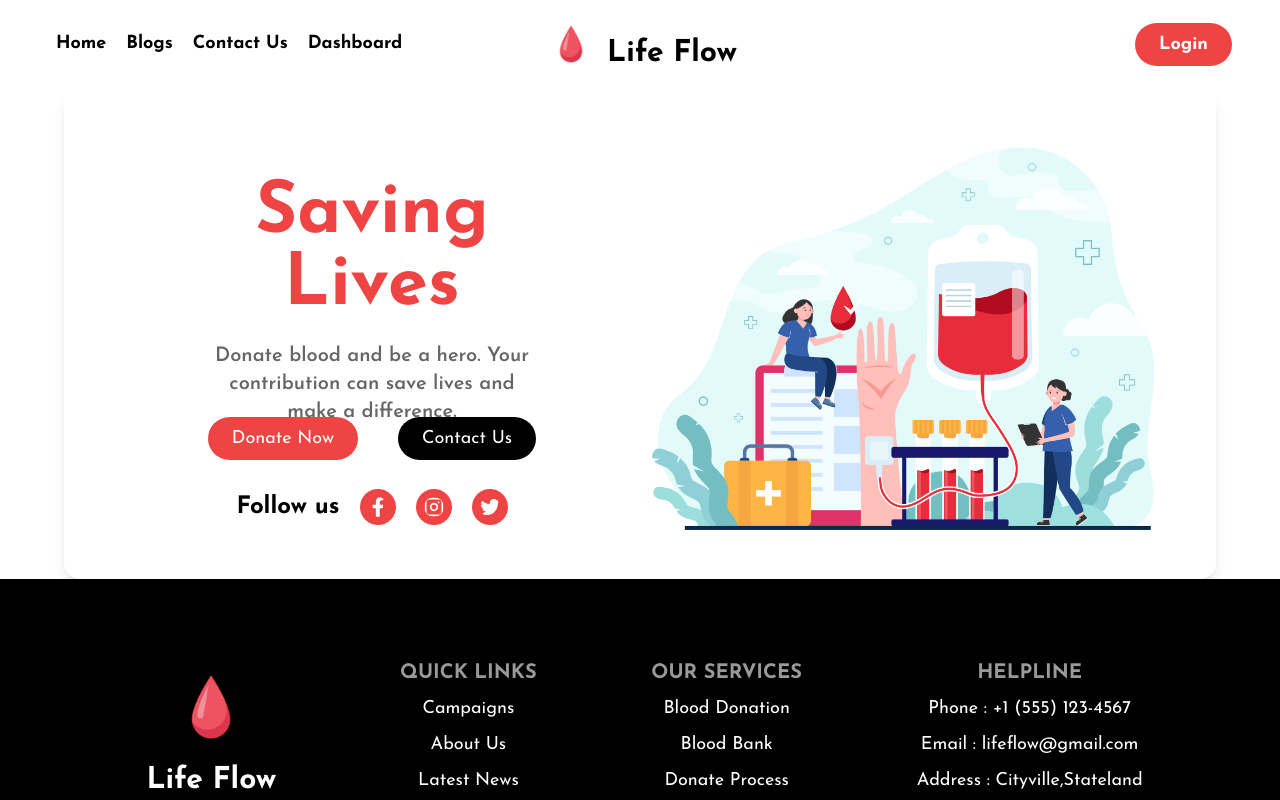
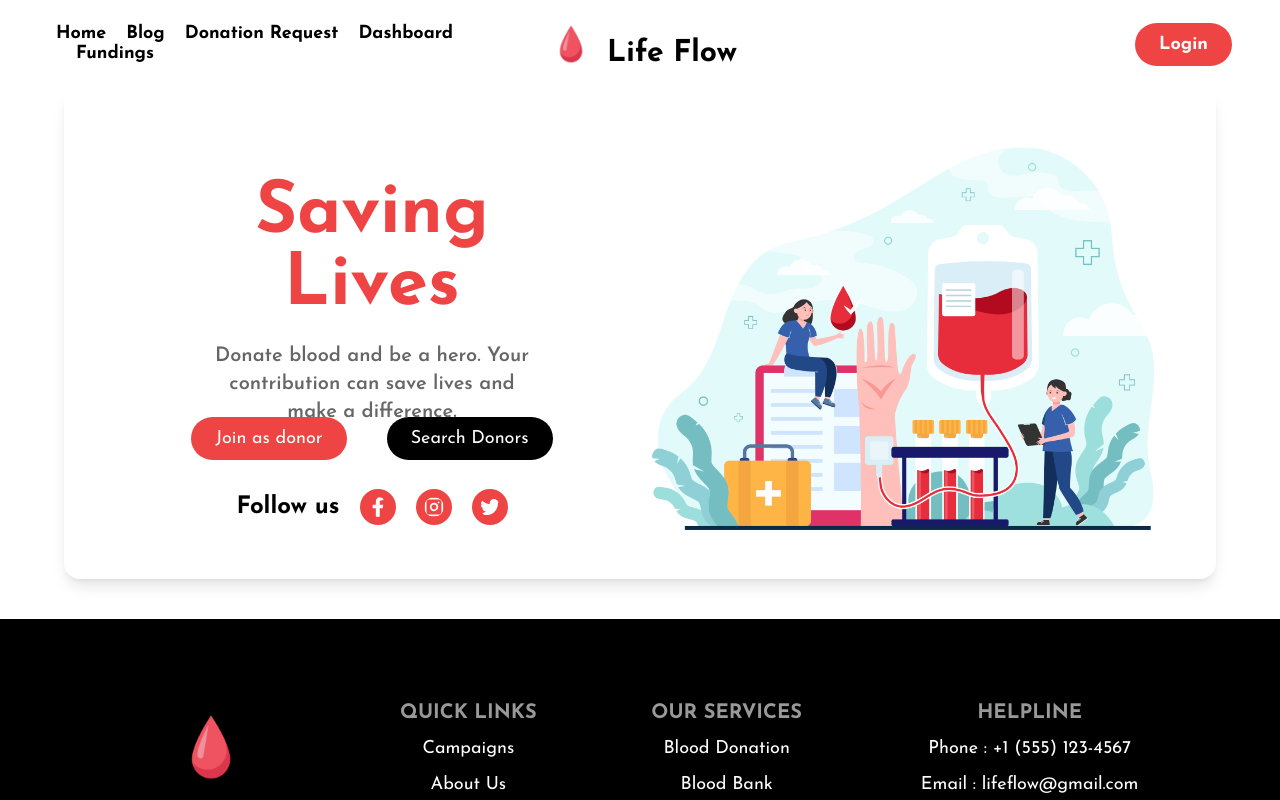
Before and after one commit to SabbirAhamedMaruf/Blood-Donation-Client, a React (Vite) app: page / in a window 1280 px wide. Shown: the top 800 px of the page. Built offline with nearby package versions, Linux system fonts and the light colour scheme; some icons are missing.

Commit message:
modified banner section for mobile devices

```diff
--- a/src/pages/Home/Banner/Banner.jsx
+++ b/src/pages/Home/Banner/Banner.jsx
@@ -7,7 +7,7 @@ import { LuInstagram } from "react-icons/lu";
 
 const Banner = () => {
   return (
-    <div className="w-[90vw] m-auto shadow-lg md:p-5 lg:p-10 rounded-lg lg:rounded-2xl">
+    <div className="w-[90vw] m-auto shadow-lg md:p-5 lg:p-10 rounded-lg lg:rounded-2xl mb-10">
       <div className="hidden md:flex">
         {/* Slider */}
         <div className="w-1/2 flex flex-col justify-around">
@@ -47,7 +47,7 @@ const Banner = () => {
                 </h1>
                 <p className="lg:text-xl w-[60%] font-semibold opacity-60">
                   {
-                    "Giving blood is giving the gift of life. Be a donor and share the joy of making a positive impact on someone's health."
+                    "Be a donor and share the joy of making a positive impact on someone's health."
                   }
                 </p>
               </div>
@@ -66,22 +66,22 @@ const Banner = () => {
                 </h1>
                 <p className="lg:text-xl w-[60%] font-semibold opacity-60">
                   {
-                    "Your contribution, no matter how small, can play a crucial role in someone's journey towards recovery and good health."
+                    "Your contribution, no matter how small, can play a crucial role."
                   }
                 </p>
               </div>
             </Carousel>
           </div>
 
-          <div className="flex justify-center gap-2 lg:gap-10">
+          <div className="flex justify-center gap-2 lg:gap-10 z-10">
             <Link>
-              <button className="hidden md:block md:px-2 md:py-1 lg:px-6 lg:py-2 bg-red-500 text-white rounded-full lg:text-[18px]">
-                Donate Now
+              <button className="md:px-2 md:py-1 lg:px-6 lg:py-2 bg-red-500 text-white rounded-full lg:text-[18px]">
+                Join as donor
               </button>
             </Link>
             <Link>
-              <button className="hidden md:block md:px-2 md:py-1 lg:px-6 lg:py-2 bg-black text-white rounded-full lg:text-[18px]">
-                Contact Us
+              <button className="md:px-2 md:py-1 lg:px-6 lg:py-2 bg-black text-white rounded-full lg:text-[18px]">
+                Search Donors
               </button>
             </Link>
           </div>
@@ -97,7 +97,9 @@ const Banner = () => {
           <img src={banner} className="md:pt-16 lg:pt-0" />
         </div>
       </div>
-      <div className="flex items-center md:hidden p-8">
+
+      <div className="relative md:hidden">
+        <div className="flex items-center p-8">
           <div className="text-center px-5">
             <h1 className="font-bold text-red-500 text-xl">
               Simple Act, Big Impact
@@ -109,6 +111,19 @@ const Banner = () => {
           </div>
           <img src={banner} className="w-1/2" />
         </div>
+        <div className="absolute -bottom-4 left-[20%] flex justify-center gap-2 lg:gap-10">
+          <Link>
+            <button className="p-1 rounded-sm bg-red-500 text-white">
+              Join as donor
+            </button>
+          </Link>
+          <Link>
+            <button className="p-1 rounded-sm bg-black text-white ">
+              Search Donors
+            </button>
+          </Link>
+        </div>
+      </div>
     </div>
   );
 };
--- a/src/pages/Shared/Navbar.jsx
+++ b/src/pages/Shared/Navbar.jsx
@@ -30,17 +30,19 @@ const Navbar = () => {
               className="menu menu-sm dropdown-content mt-3 z-[1] p-2 shadow  rounded-box w-52 text-xl lg:text-2xl"
             >
               <NavLink to="/">Home</NavLink>
-              <NavLink to="/menu">Blogs</NavLink>
-              <NavLink to="/contact">Contact Us</NavLink>
+              <NavLink to="/menu">Blog</NavLink>
+              <NavLink to="/contact">Donation Request</NavLink>
               <NavLink to="/contact">Dashboard</NavLink>
+              <NavLink to="/contact">Fundings</NavLink>
             </ul>
           </div>
 
           <ul className="hidden lg:flex nav menu menu-horizontal text-[18px] space-x-5">
             <NavLink to="/">Home</NavLink>
-            <NavLink to="/menu">Blogs</NavLink>
-            <NavLink to="/contact">Contact Us</NavLink>
+            <NavLink to="/menu">Blog</NavLink>
+            <NavLink to="/contact">Donation Request</NavLink>
             <NavLink to="/contact">Dashboard</NavLink>
+            <NavLink to="/contact">Fundings</NavLink>
           </ul>
         </div>
 
```
Lines whose indentation alone changed are shown as unchanged.
